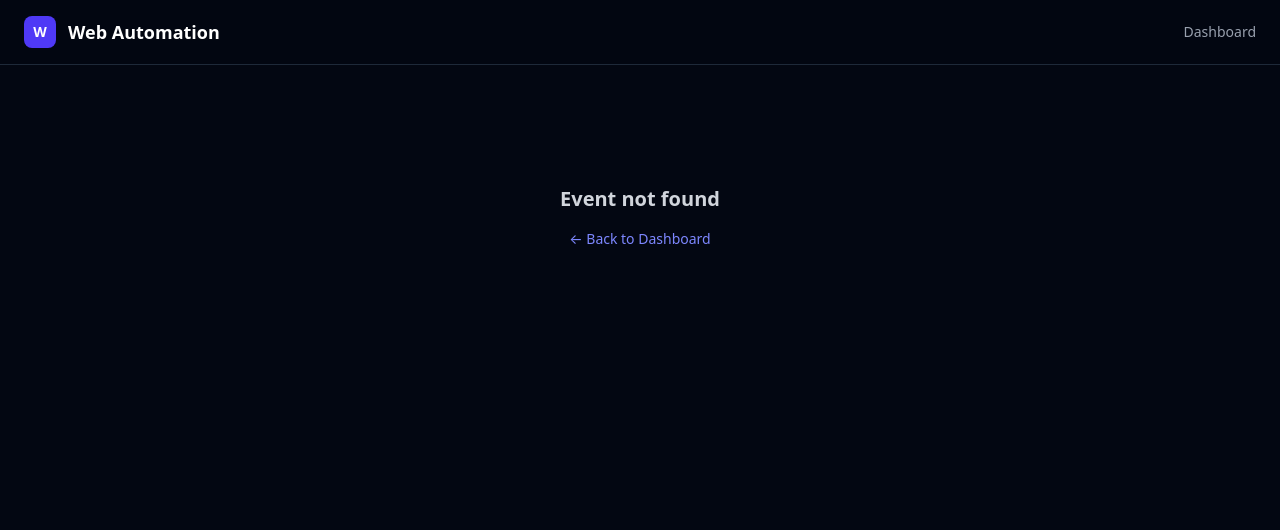
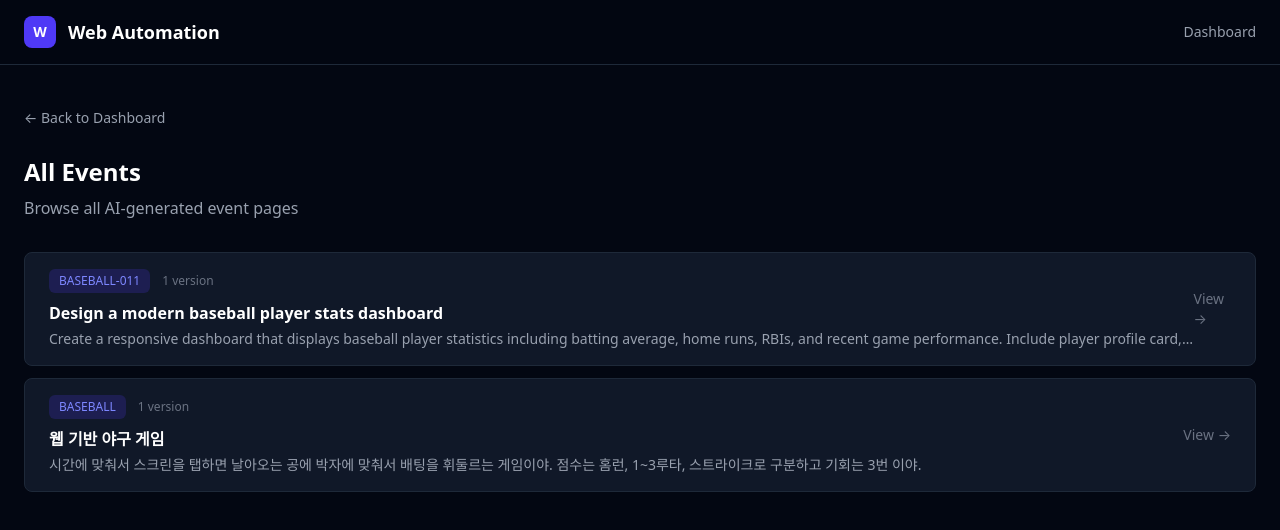
Before and after one commit to ConanShin/web-automation, a Next.js app: page /web-automation/event in a window 1280 px wide. Before the commit this address had no page. Shown: the top 530 px of the page. Built offline with nearby package versions, Linux system fonts and the light colour scheme.

Commit message:
refactor: update event routing from query params to literal folder routes
- Dashboard links now point to /event/{key} instead of /event?key={key}
- Event index page simplified (no more iframe-based preview viewer)
- Prepares for AI-generated page.tsx components at src/app/event/{key}/page.tsx

```diff
--- a/src/app/event/page.tsx
+++ b/src/app/event/page.tsx
@@ -1,8 +1,7 @@
 "use client";
 
-import { useSearchParams } from "next/navigation";
 import Link from "next/link";
-import { Suspense, useEffect, useState } from "react";
+import { useEffect, useState } from "react";
 
 interface EventVersion {
   key: string;
@@ -25,19 +24,15 @@ interface EventRegistry {
   lastUpdated: string;
 }
 
-function EventPageContent() {
-  const searchParams = useSearchParams();
-  const key = searchParams.get("key");
-  const version = searchParams.get("version");
-
-  const [registry, setRegistry] = useState<EventRegistry | null>(null);
+export default function EventIndexPage() {
+  const [events, setEvents] = useState<EventEntry[]>([]);
   const [loading, setLoading] = useState(true);
 
   useEffect(() => {
     fetch(`/web-automation/registry.json`)
       .then((res) => res.json())
       .then((data: EventRegistry) => {
-        setRegistry(data);
+        setEvents(data.events);
         setLoading(false);
       })
       .catch(() => setLoading(false));
@@ -51,88 +46,6 @@ function EventPageContent() {
     );
   }
 
-  if (!registry || !key) {
-    return (
-      <div className="py-20 text-center">
-        <h2 className="text-xl font-semibold text-gray-300">Event not found</h2>
-        <Link href="/" className="mt-4 inline-block text-sm text-indigo-400 hover:text-indigo-300">
-          &larr; Back to Dashboard
-        </Link>
-      </div>
-    );
-  }
-
-  const event = registry.events.find((e) => e.key === key);
-  if (!event) {
-    return (
-      <div className="py-20 text-center">
-        <h2 className="text-xl font-semibold text-gray-300">Event &quot;{key}&quot; not found</h2>
-        <Link href="/" className="mt-4 inline-block text-sm text-indigo-400 hover:text-indigo-300">
-          &larr; Back to Dashboard
-        </Link>
-      </div>
-    );
-  }
-
-  if (version) {
-    const isLatest = version === "latest";
-    const resolvedVersion = isLatest ? event.latestVersion : version;
-    const eventVersion = event.versions.find((v) => v.version === resolvedVersion);
-
-    if (!eventVersion) {
-      return (
-        <div className="py-20 text-center">
-          <h2 className="text-xl font-semibold text-gray-300">Version &quot;{version}&quot; not found</h2>
-          <Link
-            href={`/event?key=${key}`}
-            className="mt-4 inline-block text-sm text-indigo-400 hover:text-indigo-300"
-          >
-            &larr; Back to {key}
-          </Link>
-        </div>
-      );
-    }
-
-    const previewPath = `/web-automation/preview/${key}/${eventVersion.version}/index.html`;
-
-    return (
-      <div className="flex h-[calc(100vh-10rem)] flex-col">
-        <div className="mb-4 flex flex-wrap items-center justify-between gap-4">
-          <div className="flex items-center gap-3">
-            <Link
-              href={`/event?key=${key}`}
-              className="text-sm text-gray-400 transition hover:text-white"
-            >
-              &larr; {event.key}
-            </Link>
-            <span className="text-gray-600">/</span>
-            <span className="font-mono text-sm text-gray-300">{resolvedVersion}</span>
-            {isLatest && (
-              <span className="rounded-full bg-green-600/20 px-2 py-0.5 text-xs font-medium text-green-400">
-                latest
-              </span>
-            )}
-          </div>
-          <a
-            href={previewPath}
-            target="_blank"
-            rel="noopener noreferrer"
-            className="rounded-md border border-gray-700 px-3 py-1.5 text-xs text-gray-400 transition hover:border-gray-500 hover:text-white"
-          >
-            Open in new tab &nearr;
-          </a>
-        </div>
-        <div className="flex-1 overflow-hidden rounded-xl border border-gray-800">
-          <iframe
-            src={previewPath}
-            className="h-full w-full border-0 bg-white"
-            title={`${event.key} - ${resolvedVersion}`}
-          />
-        </div>
-      </div>
-    );
-  }
-
   return (
     <div>
       <div className="mb-8">
@@ -142,34 +55,33 @@ function EventPageContent() {
         >
           &larr; Back to Dashboard
         </Link>
-        <div className="mt-3 flex items-center gap-3">
-          <span className="rounded-md bg-indigo-600/20 px-3 py-1.5 text-sm font-medium text-indigo-400">
-            {event.key}
-          </span>
-        </div>
-        <h1 className="mt-3 text-2xl font-bold text-white">{event.title}</h1>
-        <p className="mt-2 text-gray-400">{event.description}</p>
+        <h1 className="mt-3 text-2xl font-bold text-white">All Events</h1>
+        <p className="mt-2 text-gray-400">Browse all AI-generated event pages</p>
       </div>
 
-      <h2 className="mb-4 text-lg font-semibold text-gray-300">Versions</h2>
-
-      {event.versions.length === 0 ? (
-        <p className="text-gray-500">No versions found.</p>
+      {events.length === 0 ? (
+        <p className="text-gray-500">No events found.</p>
       ) : (
         <div className="space-y-3">
-          {[...event.versions].reverse().map((v) => (
+          {events.map((event) => (
             <Link
-              key={v.version}
-              href={`/event?key=${key}&version=${v.version}`}
+              key={event.key}
+              href={`/event/${event.key.toLowerCase()}`}
               className="group flex items-center justify-between rounded-lg border border-gray-800 bg-gray-900 px-6 py-4 transition hover:border-gray-700"
             >
-              <div className="flex items-center gap-4">
-                <span className="font-mono text-sm text-gray-300">{v.version}</span>
-                {v.version === event.latestVersion && (
-                  <span className="rounded-full bg-green-600/20 px-2 py-0.5 text-xs font-medium text-green-400">
-                    latest
+              <div>
+                <div className="flex items-center gap-3">
+                  <span className="rounded-md bg-indigo-600/20 px-2.5 py-1 text-xs font-medium text-indigo-400">
+                    {event.key}
                   </span>
-                )}
+                  <span className="text-xs text-gray-500">
+                    {event.versions.length} version{event.versions.length !== 1 ? "s" : ""}
+                  </span>
+                </div>
+                <h3 className="mt-2 font-semibold text-white transition group-hover:text-indigo-400">
+                  {event.title}
+                </h3>
+                <p className="mt-1 line-clamp-1 text-sm text-gray-400">{event.description}</p>
               </div>
               <span className="text-sm text-gray-500 transition group-hover:text-gray-300">
                 View &rarr;
@@ -181,17 +93,3 @@ function EventPageContent() {
     </div>
   );
 }
-
-export default function EventPage() {
-  return (
-    <Suspense
-      fallback={
-        <div className="flex items-center justify-center py-20">
-          <div className="h-8 w-8 animate-spin rounded-full border-2 border-gray-600 border-t-indigo-500" />
-        </div>
-      }
-    >
-      <EventPageContent />
-    </Suspense>
-  );
-}
--- a/src/app/page.tsx
+++ b/src/app/page.tsx
@@ -72,7 +72,7 @@ export default function HomePage() {
           {events.map((event) => (
             <Link
               key={event.key}
-              href={`/event?key=${event.key}`}
+              href={`/event/${event.key.toLowerCase()}`}
               className="group rounded-xl border border-gray-800 bg-gray-900 p-6 transition hover:border-gray-700 hover:bg-gray-900/80"
             >
               <div className="mb-3 flex items-center gap-3">
```
